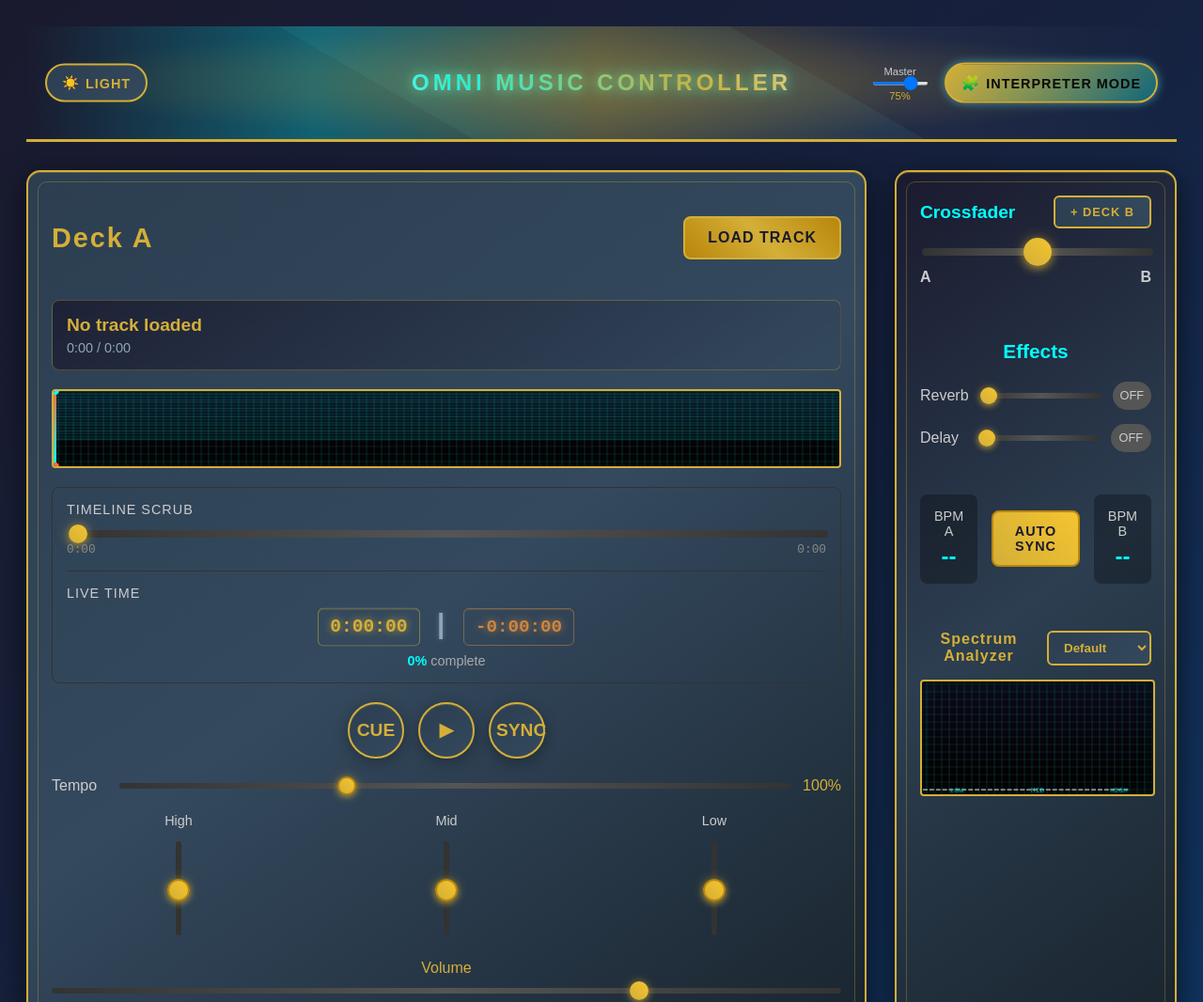
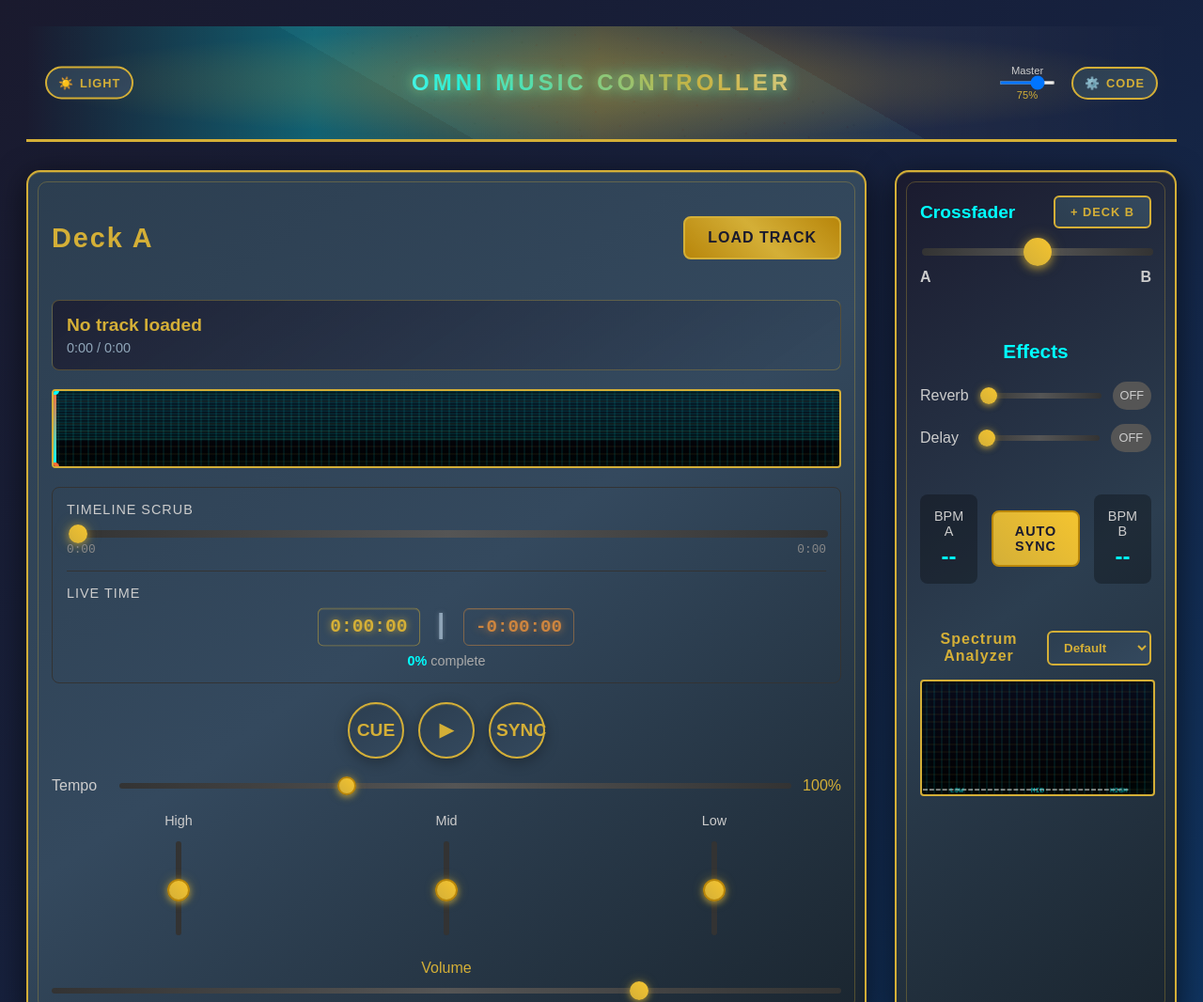
Before and after one commit to abluewolverine/dj-controller-project, a website: page apps/dj-controller/index.html in a window 1280 px wide. Shown: the top 1066 px of the page at 94% size. Drawn offline with Linux system fonts and the light colour scheme.

Commit message:
revert: restore CODE toggle markup and original button styling

```diff
--- a/apps/dj-controller/index.html
+++ b/apps/dj-controller/index.html
@@ -23,9 +23,9 @@
                         <input type="range" id="masterVolume" min="0" max="100" value="75" class="volume-slider-compact">
                         <span class="volume-display-compact">75%</span>
                     </div>
-                    <button id="codeToggle" class="code-toggle-btn" aria-label="Toggle Interpreter Mode">
-                        <span class="code-icon">🧩</span>
-                        <span class="code-text">Interpreter Mode</span>
+                    <button id="codeToggle" class="code-toggle-btn">
+                        <span class="code-icon">⚙️</span>
+                        <span class="code-text">CODE</span>
                     </button>
                 </div>
             </div>
--- a/apps/dj-controller/styles.css
+++ b/apps/dj-controller/styles.css
@@ -389,12 +389,12 @@ body {
     display: flex;
     align-items: center;
     gap: 6px;
-    padding: 10px 16px;
+    padding: 8px 12px;
     background: var(--button-bg);
     color: var(--color-text);
     border: 2px solid var(--border-color);
-    border-radius: 24px;
-    font-size: 0.9em;
+    border-radius: 20px;
+    font-size: 0.8em;
     font-weight: bold;
     letter-spacing: 1px;
     cursor: pointer;
@@ -418,27 +418,6 @@ body {
 .theme-toggle-btn:hover .theme-icon,
 .code-toggle-btn:hover .code-icon {
     transform: rotate(90deg);
-}
-
-/* Make Interpreter Mode toggle highly visible */
-.code-toggle-btn {
-    background: linear-gradient(135deg, var(--color-primary) 0%, var(--glow-accent) 100%);
-    color: #0a0a0a;
-    border-color: var(--color-primary);
-    box-shadow: 0 0 10px rgba(255, 255, 255, 0.2), 0 0 12px var(--glow-accent);
-}
-
-.code-toggle-btn .code-icon {
-    font-size: 1.1em;
-}
-
-.code-toggle-btn .code-text {
-    font-weight: 800;
-}
-
-.code-toggle-btn:focus-visible {
-    outline: 3px solid #fff;
-    outline-offset: 2px;
 }
 
 .header-controls {
```
